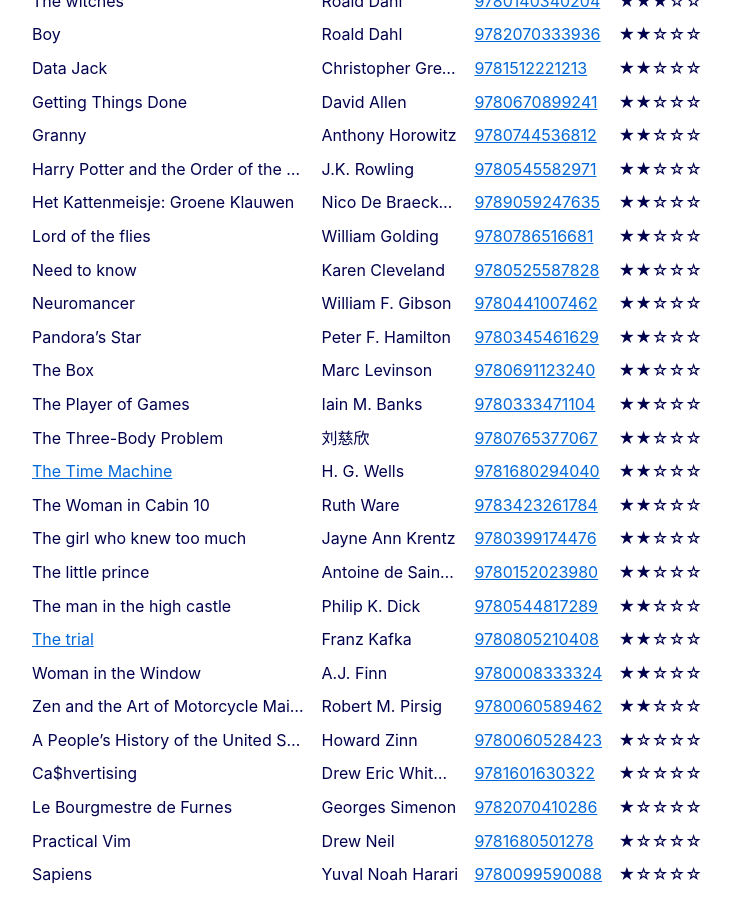
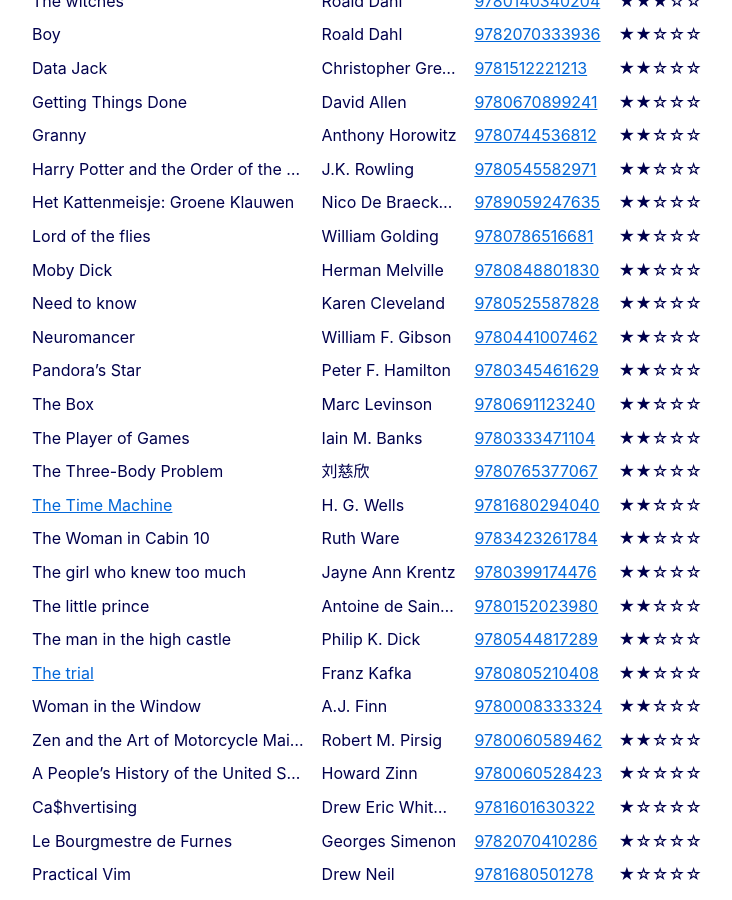
Before and after one commit to cimm/suffix, a Jekyll site: the page built from reading/index.html, in a window 1280 px wide and 900 px high, scrolled down 2556 px. Shown: the whole window, without its empty margins (273-1005 px from the left). Built offline with Jekyll 4.4.1, drawn with Linux system fonts in a browser that asks for light colours.

Commit message:
Add Moby Dick by H. Melville to books

```diff
--- a/_data/books.yml
+++ b/_data/books.yml
@@ -211,6 +211,10 @@
   author: "Adam Higginbotham"
   isbn13: 9781501134616
   rating: 4
+- name: "Moby Dick"
+  author: "Herman Melville"
+  isbn13: 9780848801830
+  rating: 2
 - name: "Name of the Rose"
   author: "Umberto Eco"
   isbn13: 9780446357203
```
